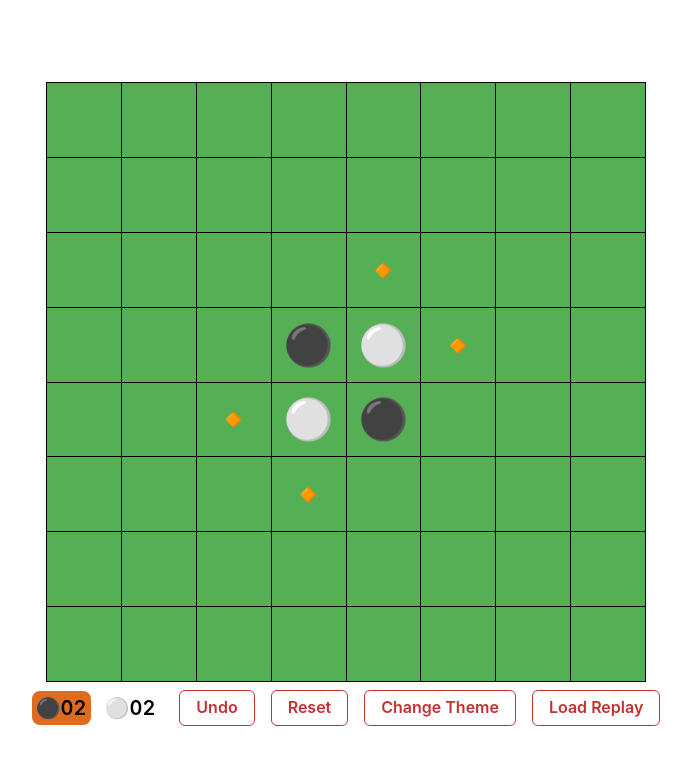
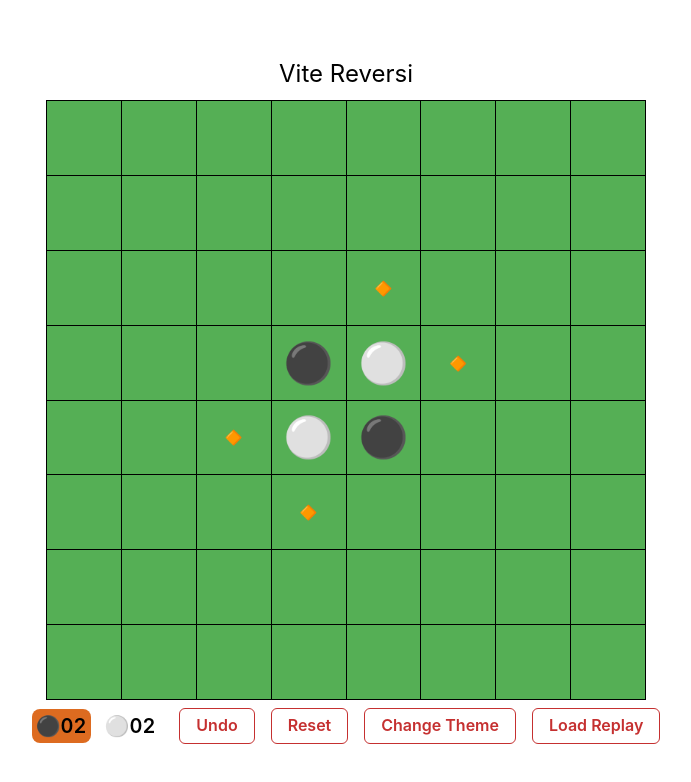
Before and after one commit to kuman514/ViteReversi, a React (Vite) app: page / in a window 1280 px wide. Shown: the top 782 px of the page, without its empty margins (294-985 px from the left). Built offline with nearby package versions, Linux system fonts and the light colour scheme.

Commit message:
chore(title): stop importing title from env because it is unnecessary

```diff
--- a/src/components/atoms/Title/text.ts
+++ b/src/components/atoms/Title/text.ts
@@ -1,3 +1,3 @@
 export default {
-  title: import.meta.env.VITE_REVERSI_TITLE,
+  title: 'Vite Reversi',
 };
```
